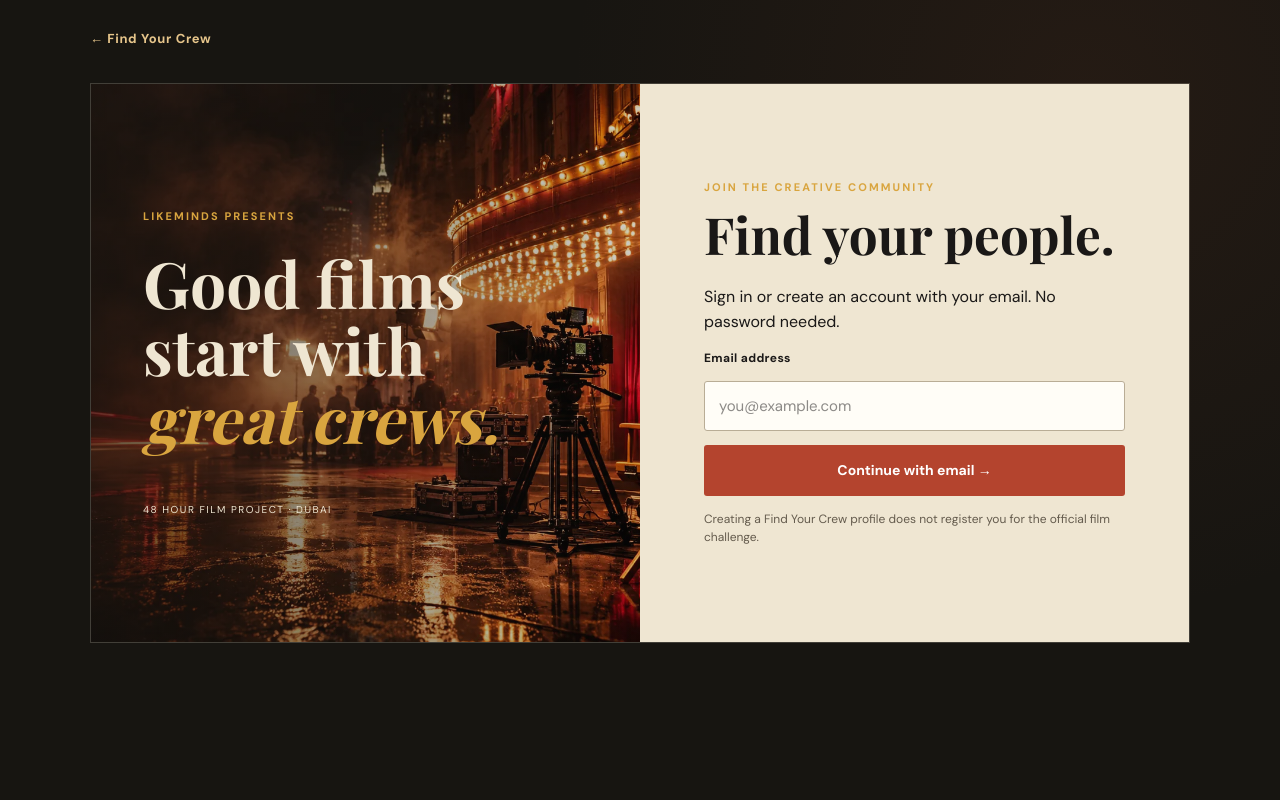
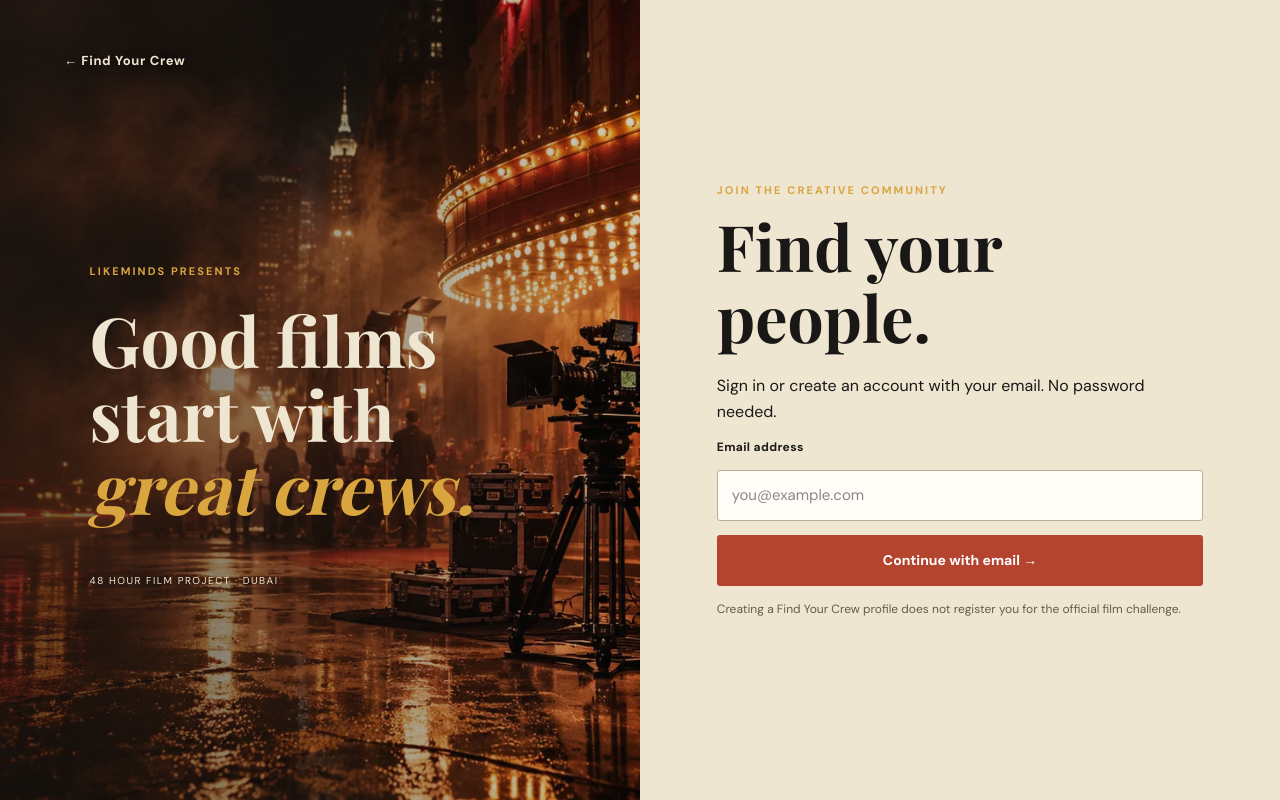
Before and after one commit to ashendor/find-your-crew-48hfp, a Next.js app: page /auth in a window 1280 px wide. Built offline with nearby package versions, Linux system fonts and the light colour scheme; no server answers.

Commit message:
style: apply full-screen layout to app/auth/page.tsx

```diff
--- a/app/auth/page.tsx
+++ b/app/auth/page.tsx
@@ -31,7 +31,7 @@ export default function AuthPage() {
     else setSent(true);
   }
 
-  return <main className="crew-page"><div className="crew-shell">
+  return <main className="crew-page crew-auth-page"><div className="crew-shell">
     <Link className="crew-back" href="/">← Find Your Crew</Link>
     <div className="crew-auth-layout"><div className="crew-auth-art"><p>LIKEMINDS PRESENTS</p><h1>Good films start with <em>great crews.</em></h1><span>48 HOUR FILM PROJECT · DUBAI</span></div>
     <section className="crew-paper"><p className="crew-eyebrow">JOIN THE CREATIVE COMMUNITY</p><h2>{sent ? 'Check your inbox.' : 'Find your people.'}</h2>
```
